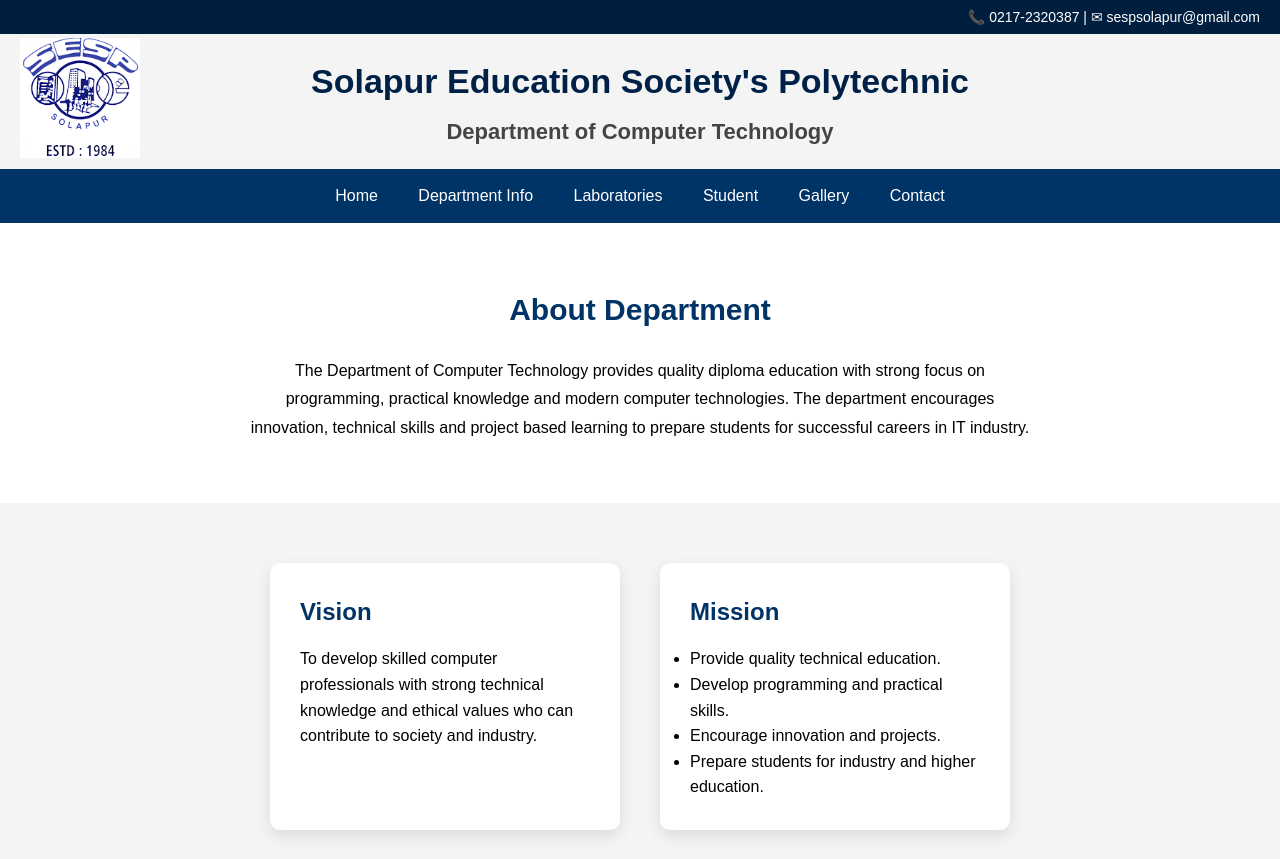
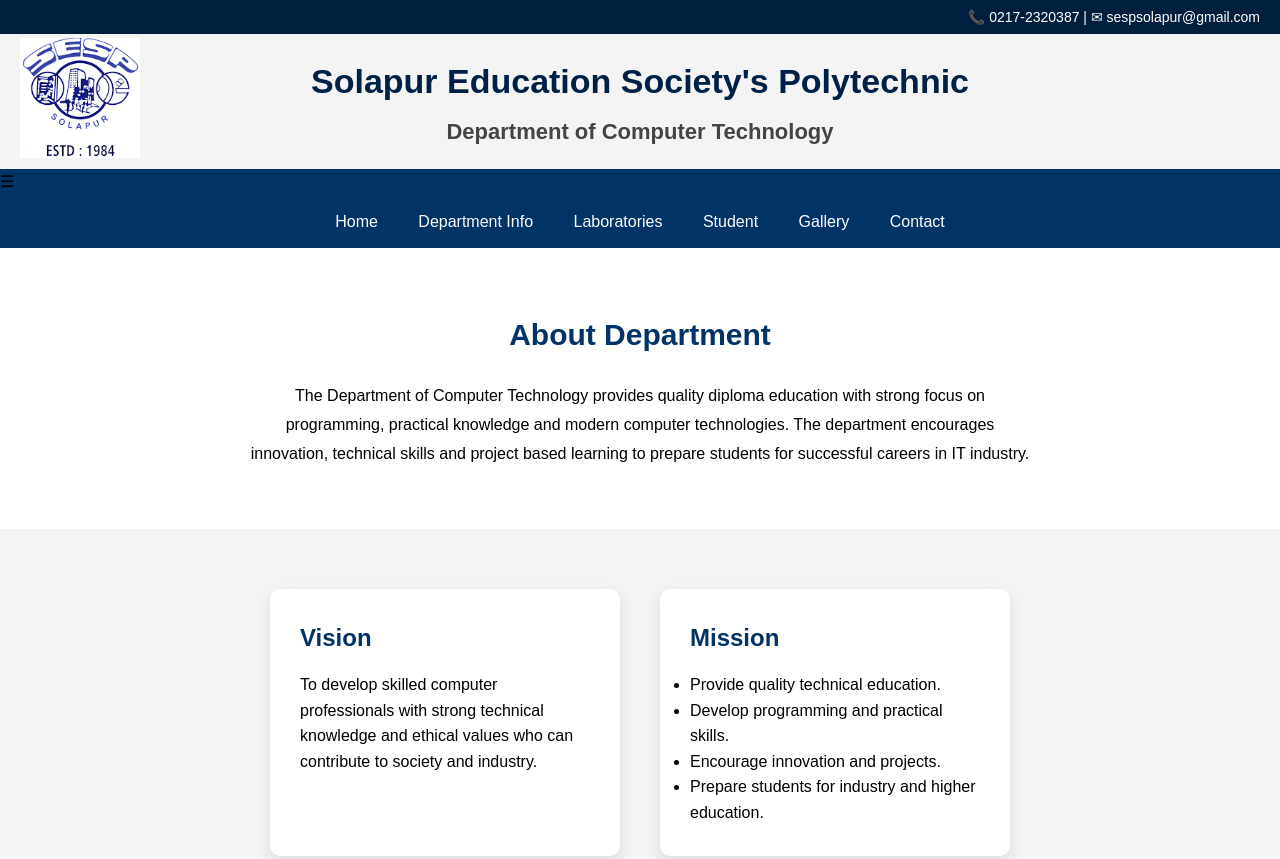
Before and after one commit to shravaniyadav008-lab/ses-polytechnic-website, a plain HTML site: page department.html in a window 1280 px wide. Shown: the top 859 px of the page. Drawn offline with Linux system fonts and the light colour scheme.

Commit message:
Refactor department.html for improved structure

```diff
--- a/department.html
+++ b/department.html
@@ -27,7 +27,10 @@
     </header>
 
   <nav>
-        <ul>
+
+<div class="menu-toggle" id="menu-toggle">☰</div>
+
+<ul id="nav-menu">
 <li><a href="index.html">Home</a></li>
 <li><a href="department.html">Department Info</a></li>
 <li><a href="lab.html">Laboratories</a></li>
@@ -35,8 +38,8 @@
 <li><a href="gallery.html">Gallery</a></li>
 <li><a href="contact.html">Contact</a></li>
 </ul>
+
 </nav>
-
     <!-- ABOUT -->
 
     <section class="dept-section fade-in">
```
Lines whose indentation alone changed are shown as unchanged.
